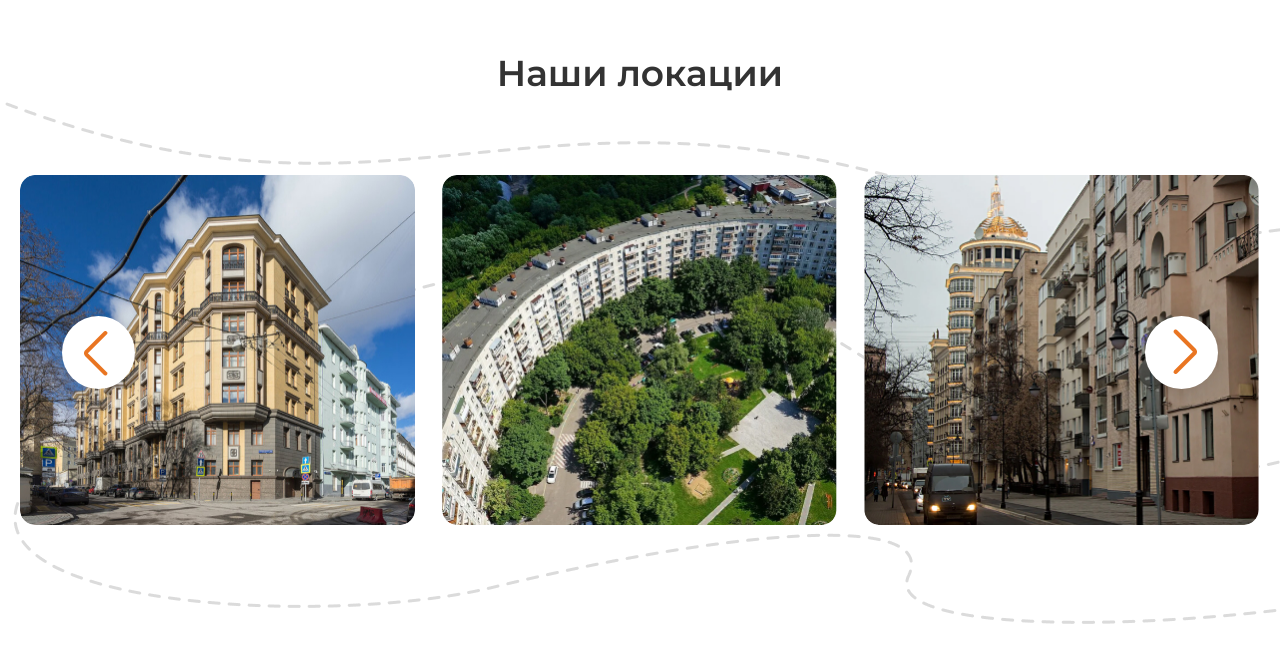
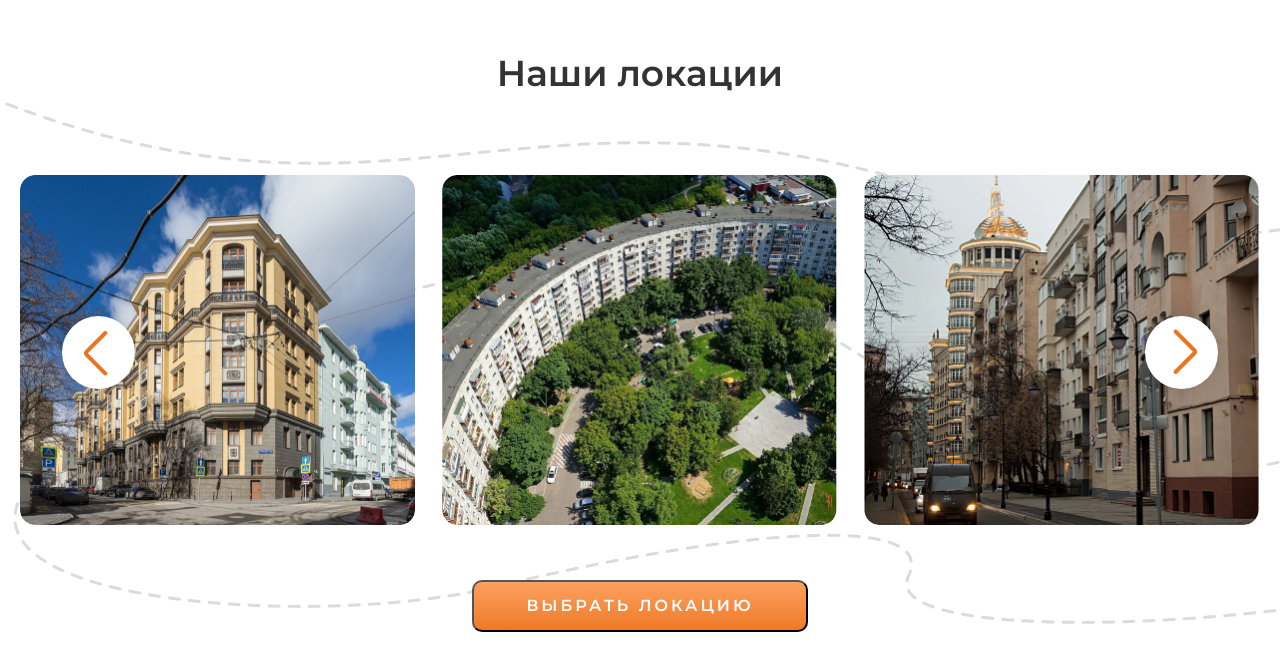
Before and after one commit to Kreastor/ADD-Photo, a plain HTML site: page index.html in a window 1280 px wide. Shown: the part 1921-2591 px from the top of the page. Drawn offline with Linux system fonts and the light colour scheme.

Commit message:
feat: make choose a location BTN (Thursday, July 07, 2022 21:34:30 PM)

```diff
--- a/#source/scss/style.scss
+++ b/#source/scss/style.scss
@@ -1071,4 +1071,43 @@
     content: url(../img/btn/arrow-right-active.png);
   }
 
+  &__choose-location-btn {
+    margin-top: 55px;
+    display: flex;
+    flex-direction: row;
+    justify-content: center;
+    align-items: center;
+    padding: 24px 50px;
+    gap: 10px;
+    width: 336px;
+    height: 48px;
+    background: linear-gradient(180deg, #FFA96B -21.43%, #EE7A28 100%);
+    border-radius: 10px;
+    font-family: var(--montserrat);
+    font-style: normal;
+    font-weight: 600;
+    font-size: var(--regular-font-size);
+    line-height: 20px;
+    letter-spacing: 3px;
+    text-transform: uppercase;
+    color: #FFFFFF;
+    transition: 0.3s;
+  }
+
+  &__choose-location-btn:hover {
+    cursor: pointer;
+    background: linear-gradient(180deg, #FFA96B 58.75%, #EE7A28 173.44%);
+  }
+
+  &__choose-location-btn:active {
+    cursor: pointer;
+    width: 300px;
+    height: 45px;
+    background: linear-gradient(180deg, #FFA96B 58.75%, #EE7A28 173.44%);
+    font-size: 15px;
+    line-height: 19px;
+    letter-spacing: 2px;
+    padding: 20px 40px;
+  }
+
 }
--- a/index.html
+++ b/index.html
@@ -220,6 +220,8 @@
           <button class="our-works__popup-slider-btn-next"></button> -->
         </div>
       </section>
+      <button class="our-location__choose-location-btn">Выбрать локацию</button>
+      <!-- ! TODO: make form -->
     </section>
   </main>
 
```
Also changed, not shown: css/style.css, 1 other file.
